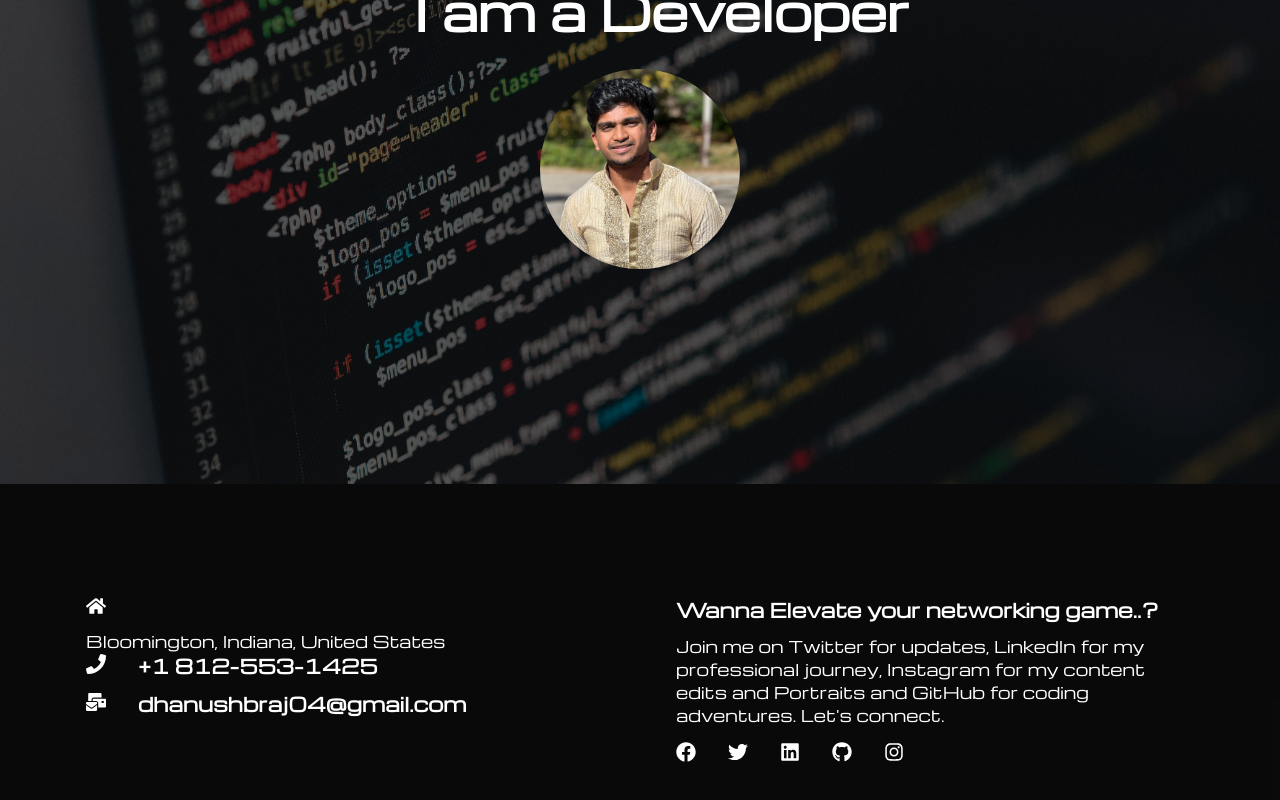
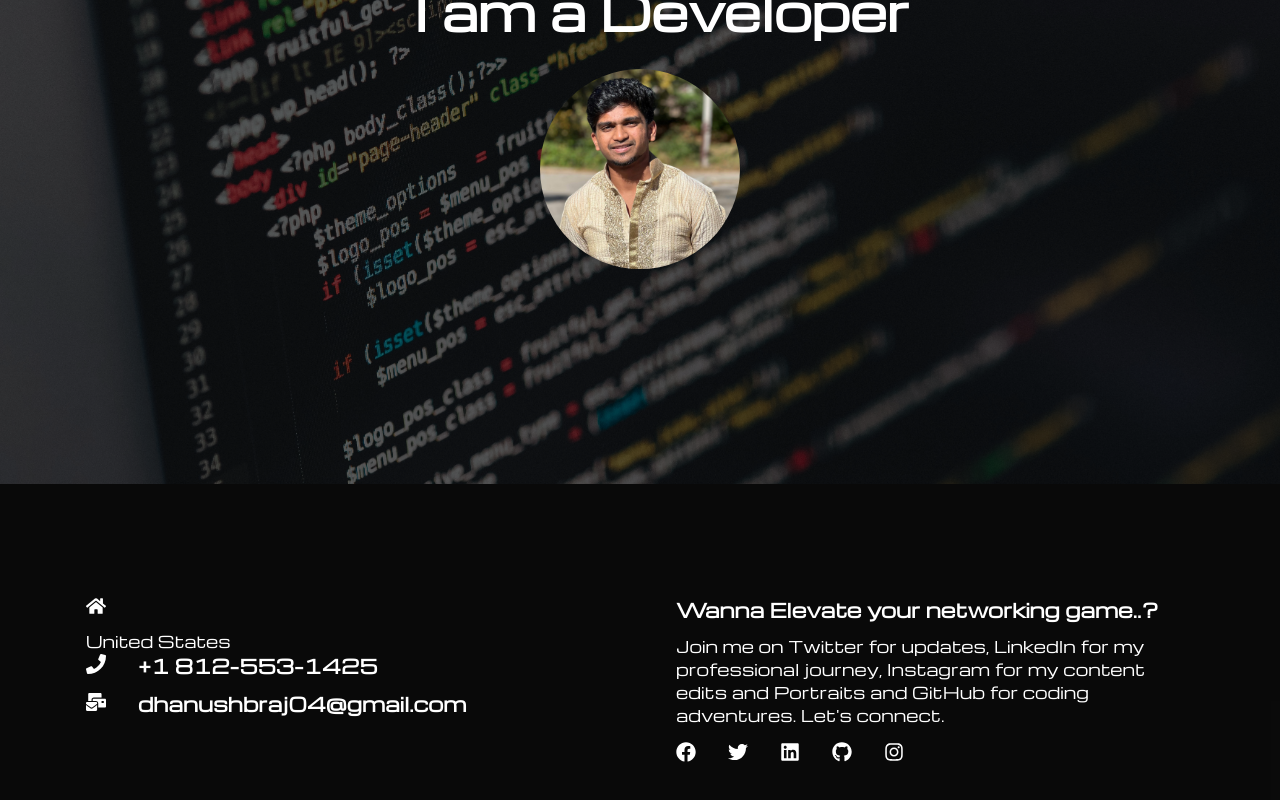
Before and after one commit to DhanushAki/My_Portfolio_Netlify, a React (Create React App) app: page / in a window 1280 px wide. Shown: the part 316-1116 px from the top of the page. Built offline with nearby package versions, Linux system fonts and the light colour scheme.

Commit message:
Location change

```diff
--- a/src/components/Footer.js
+++ b/src/components/Footer.js
@@ -14,7 +14,7 @@ const Footer = () => {
             </div>
             <div>
                 {/* <p> 1150 S Clarizz Blvd Apartment, 47401</p> */}
-                <p> Bloomington, Indiana, United States</p>
+                <p> United States</p>
             </div>
             <div className="phone">
                 <h4><FaPhone size = {20}
```
